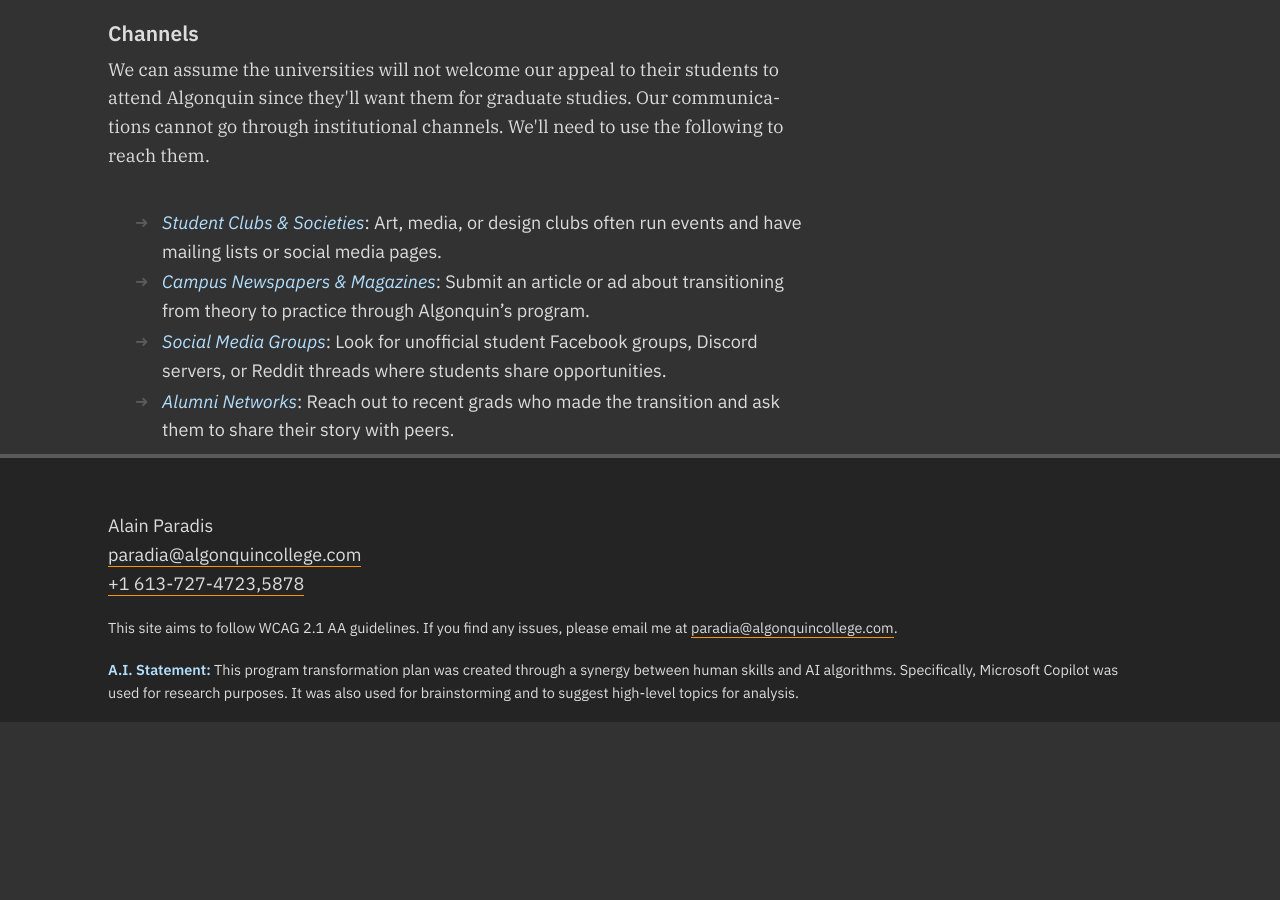
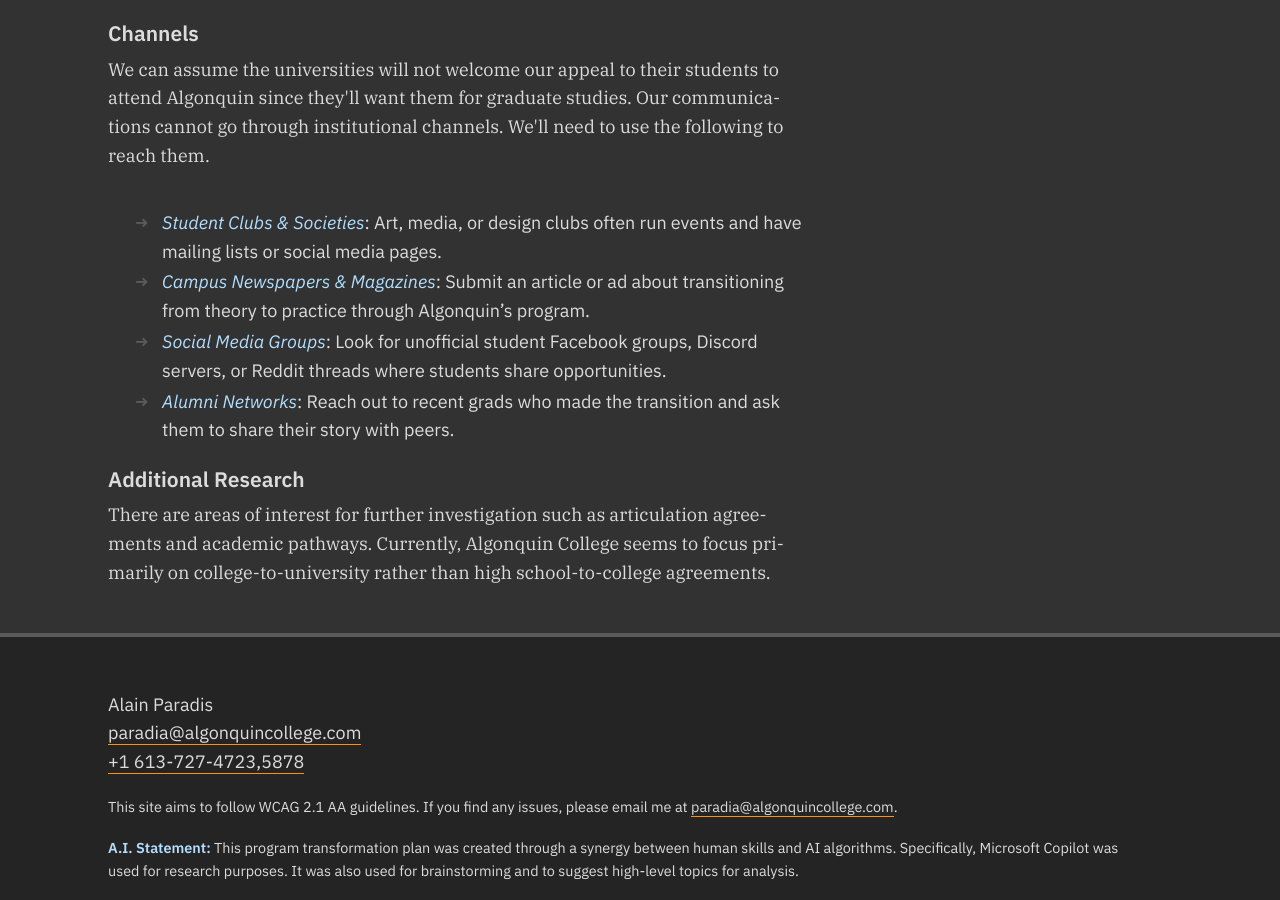
Before and after one commit to AlainParadis/program-transformation, a Jekyll site: the page built from university.md, in a window 1280 px wide and 900 px high, scrolled down 957 px. Built offline with Jekyll 4.4.1, drawn with Linux system fonts in a browser that asks for light colours; before the commit the page ends 1679 px from its top, so only the background shows below that.

Commit message:
rename sitewide data file and its references

```diff
--- a/_data/course-info.yml
+++ b/_data/sitewide.yml
@@ -1,5 +1,5 @@
 program-name: Graphic Design
-title: Program Transformation
+site-title: Program Transformation
 professor: Alain Paradis
 prof-short-name: Alain
 email: paradia@algonquincollege.com
--- a/_includes/aside.html
+++ b/_includes/aside.html
@@ -1,9 +1,9 @@
 <p>
-	Author: <strong>{{ site.data.course-info.professor }}</strong>
+	Author: <strong>{{ site.data.sitewide.professor }}</strong>
 </p>
 <p>
-	<a href="mailto:paradia@algonquincollege.com">{{ site.data.course-info.email }}</a>
+	<a href="mailto:paradia@algonquincollege.com">{{ site.data.sitewide.email }}</a>
 </p>
 <p>
-	<a href="tel:613-727-4723,5878">{{ site.data.course-info.phone }}</a>
+	<a href="tel:613-727-4723,5878">{{ site.data.sitewide.phone }}</a>
 </p>
--- a/_includes/footer.html
+++ b/_includes/footer.html
@@ -1,8 +1,8 @@
 <div>
-	<span>{{ site.data.course-info.course-code }} {{ site.data.course-info.course-name }}</span> <span>{{ site.data.course-info.professor }}</span> <span><a href="mailto:{{ site.data.course-info.email }}" title="Alain Paradis' E-Mail Address.">{{ site.data.course-info.email }}</a></span> <span><a href="tel:{{ site.data.course-info.phone }}">{{ site.data.course-info.phone }}</a></span>
+	<span>{{ site.data.sitewide.course-code }} {{ site.data.sitewide.course-name }}</span> <span>{{ site.data.sitewide.professor }}</span> <span><a href="mailto:{{ site.data.sitewide.email }}" title="Alain Paradis' E-Mail Address.">{{ site.data.sitewide.email }}</a></span> <span><a href="tel:{{ site.data.sitewide.phone }}">{{ site.data.sitewide.phone }}</a></span>
 </div>
 <div class="text-small">
-	This site aims to follow WCAG 2.1 AA guidelines. If you find any issues, please email me at <a href="mailto:{{ site.data.course-info.email }}" title="Alain Paradis' E-Mail Address.">{{ site.data.course-info.email }}</a>.
+	This site aims to follow WCAG 2.1 AA guidelines. If you find any issues, please email me at <a href="mailto:{{ site.data.sitewide.email }}" title="Alain Paradis' E-Mail Address.">{{ site.data.sitewide.email }}</a>.
 </div>
 <div class="text-small">
 <strong>A.I. Statement:</strong> This program transformation plan was created through a synergy between human skills and AI algorithms. Specifically, Microsoft Copilot was used for research purposes. It was also used for brainstorming and to suggest high-level topics for analysis.
--- a/_layouts/default.html
+++ b/_layouts/default.html
@@ -35,7 +35,7 @@
 	</nav>
 	<header>
 		<h1>
-			<a href="index.html" class="nodecoration">{{ site.data.course-info.program-name }} {{ site.data.course-info.title }}</a>
+			<a href="index.html" class="nodecoration">{{ site.data.sitewide.program-name }} {{ site.data.sitewide.site-title }}</a>
 		</h1>
 	</header>
 	<main id="main-content">
--- a/university.md
+++ b/university.md
@@ -2,6 +2,7 @@
 layout: default
 title: University Outreach
 ---
+
 <p>
 	University grads bring maturity, focus, and life experience to the classroom. Their presence elevates the learning environment—for themselves and for their peers.
 </p>
@@ -36,3 +37,9 @@ title: University Outreach
 	<li><em>Social Media Groups</em>: Look for unofficial student Facebook groups, Discord servers, or Reddit threads where students share opportunities.</li>
 	<li><em>Alumni Networks</em>: Reach out to recent grads who made the transition and ask them to share their story with peers.</li>
 </ul>
+<h3>
+	Additional Research
+</h3>
+<p>
+	There are areas of interest for further investigation such as articulation agreements and academic pathways. Currently, Algonquin College seems to focus primarily on college-to-university rather than high school-to-college agreements.
+</p>
```
Also changed, not shown: other parts of _layouts/default.html (+1 -1 lines), index.md (+2 -2 lines).
